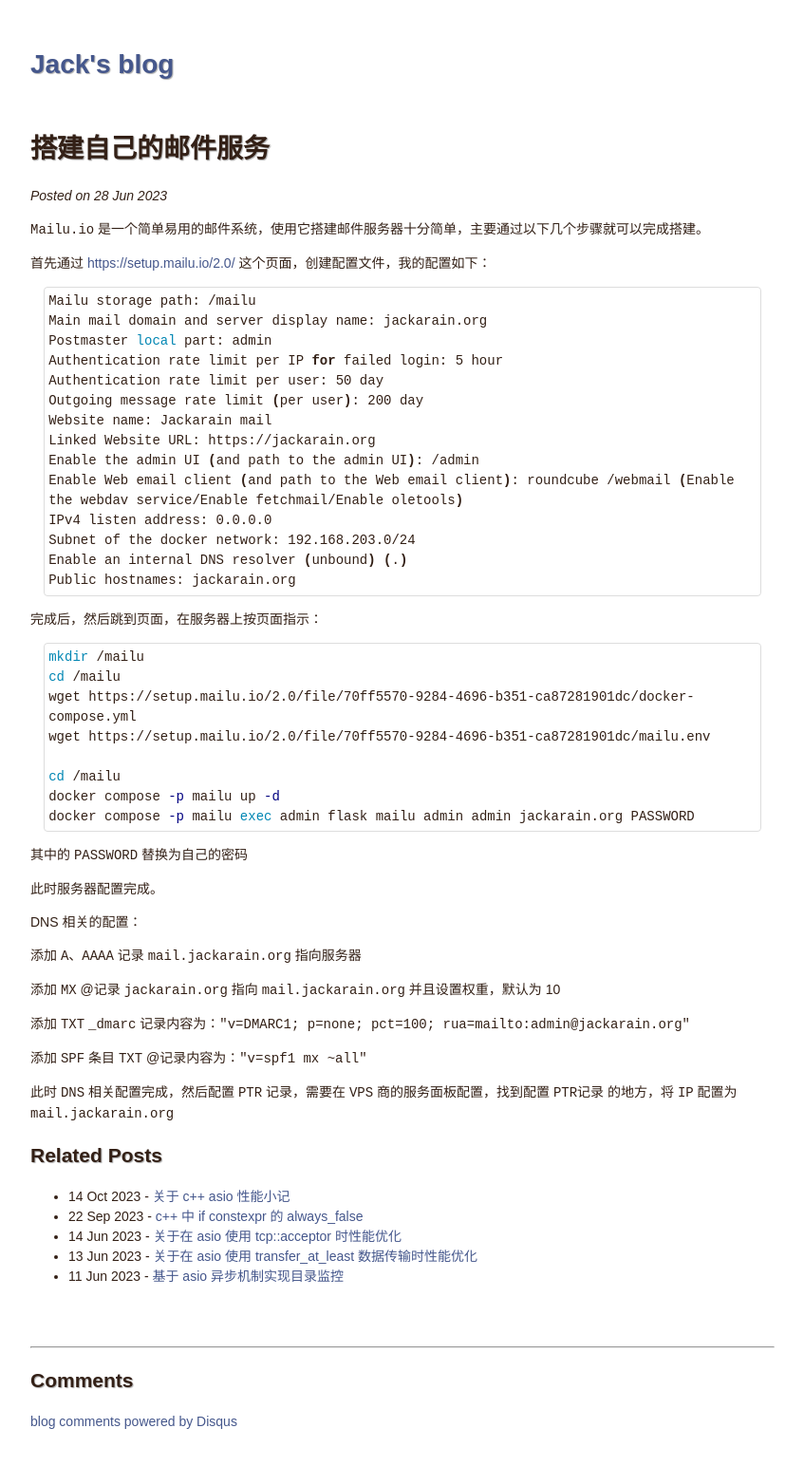
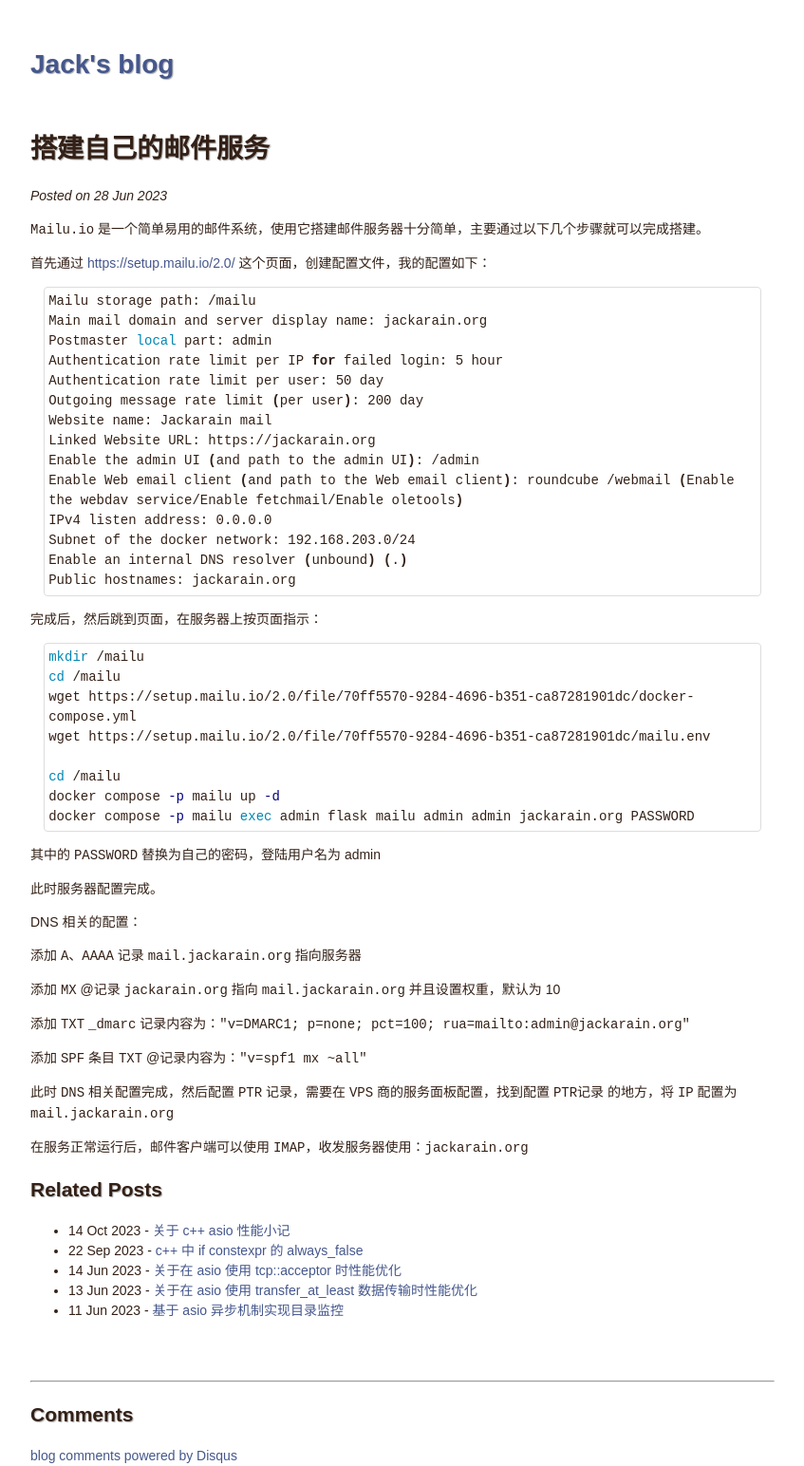
Before and after one commit to Jackarain/jackarain.github.com, a Jekyll site: the page built from _posts/2023-06-28-email-server-config.md, in a window 1280 px wide. Shown: the whole page at 95% size, without its empty margins (216-1063 px from the left). Built offline with Jekyll 4.4.1, drawn with Linux system fonts in a browser that asks for light colours; Markdown is read by kramdown in place of the engine named in the settings; comment, search, counter and statistics services are not loaded; before the commit the page ends 1508 px from its top, so only the background shows below that.

Commit message:
Update 2023-06-28-email-server-config.md

````diff
--- a/_posts/2023-06-28-email-server-config.md
+++ b/_posts/2023-06-28-email-server-config.md
@@ -37,7 +37,7 @@ docker compose -p mailu up -d
 docker compose -p mailu exec admin flask mailu admin admin jackarain.org PASSWORD
 ```
 
-其中的 `PASSWORD` 替换为自己的密码
+其中的 `PASSWORD` 替换为自己的密码，登陆用户名为 admin
 
 此时服务器配置完成。
 
@@ -53,3 +53,5 @@ DNS 相关的配置：
 
 此时 `DNS` 相关配置完成，然后配置 `PTR` 记录，需要在 `VPS` 商的服务面板配置，找到配置 `PTR记录`
  的地方，将 `IP` 配置为 `mail.jackarain.org`
+
+在服务正常运行后，邮件客户端可以使用 `IMAP`，收发服务器使用：`jackarain.org`
````
